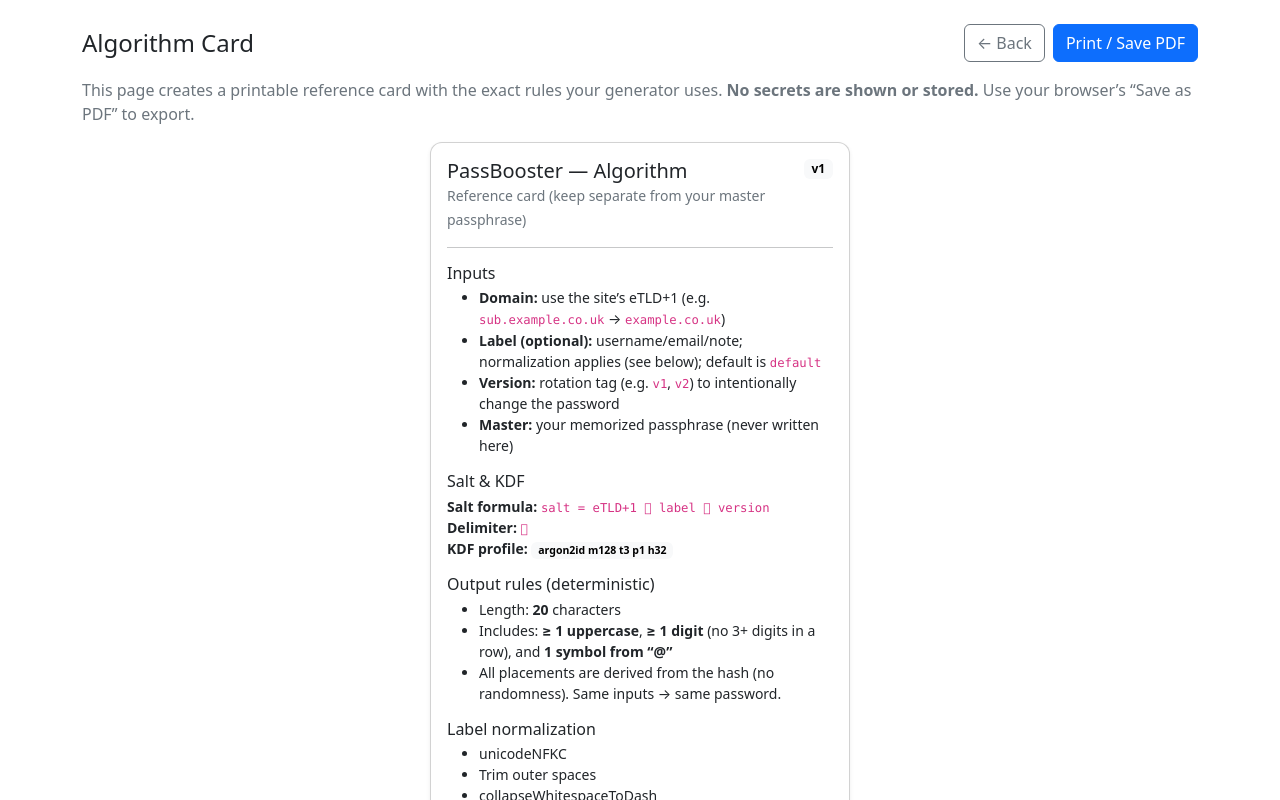
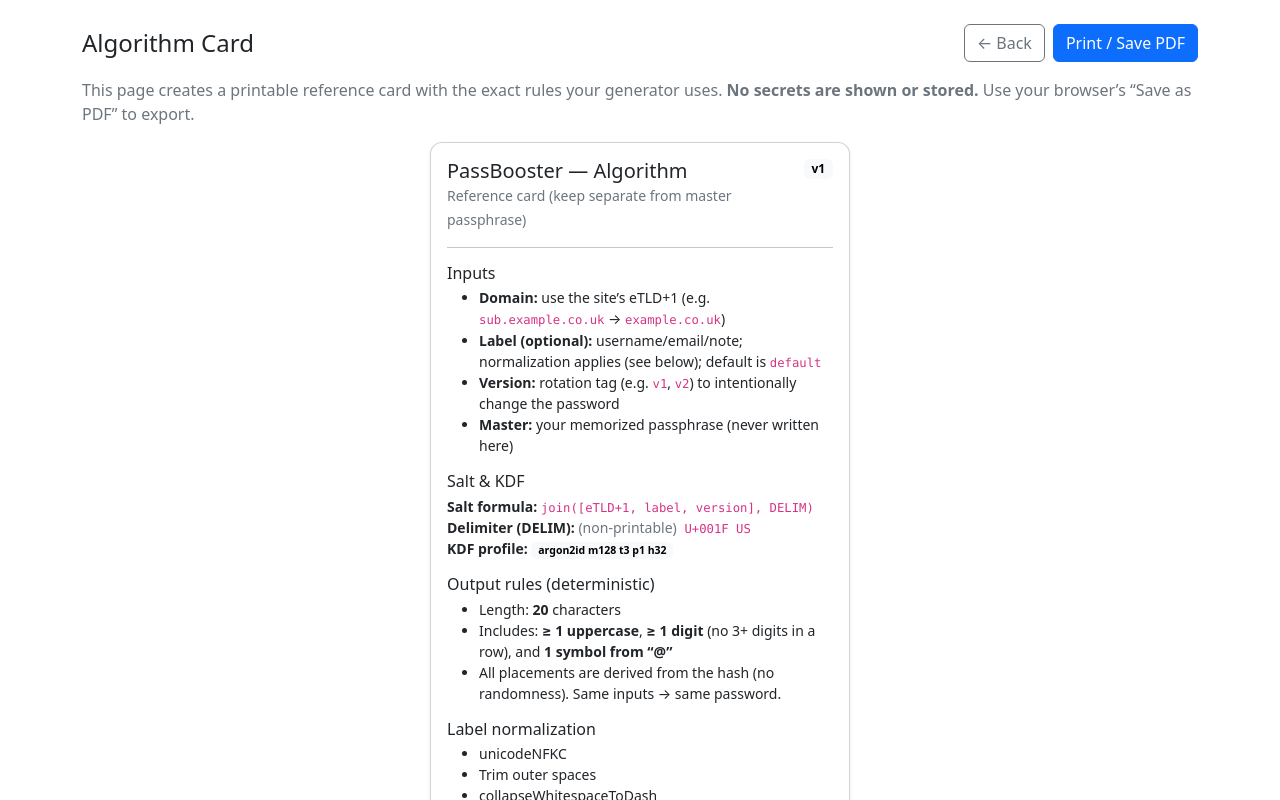
Before and after one commit to WebDevBooster/passbooster, a SvelteKit app: page /card in a window 1280 px wide. Shown: the top 800 px of the page. Built offline with nearby package versions, Linux system fonts and the light colour scheme.

Commit message:
Adjust to non-printable characters in the delimiter.

```diff
--- a/src/routes/card/+page.svelte
+++ b/src/routes/card/+page.svelte
@@ -6,7 +6,7 @@
     // live settings
     $: s = $settings;
 
-    // Friendly titles for label normalization steps (fallback to the key if unknown)
+    // Friendly titles for label normalization steps
     const STEP_LABELS = {
         trim: 'Trim outer spaces',
         collapse_ws: 'Collapse inner spaces',
@@ -15,20 +15,58 @@
         map_lookalikes: 'Map lookalike chars',
         keep_safe: 'Keep only [a–z 0–9 . _ -]'
     };
-    $: enabledSteps = Object.entries(s.labelSteps || {})
-        .filter(([, v]) => !!v)
-        .map(([k]) => STEP_LABELS[k] || k);
 
+    // List of enabled normalization steps (human-readable)
+    $: enabledSteps =
+        Object.entries(s.labelSteps || {})
+            .filter(([, v]) => !!v)
+            .map(([k]) => STEP_LABELS[k] || k);
+
+    // KDF profile summary (matches Generate page)
     $: kdfProfile = `argon2id m${s.memoryMiB} t${s.passes} p${s.parallelism} h${s.hashBytes}`;
-    $: symbolNote = s.symbols ? `1 symbol from “${s.symbols}”` : 'no symbols (symbols disabled)';
-    $: saltFormula = `salt = eTLD+1 ${SALT_DELIM} label ${SALT_DELIM} version`;
+
+    // Output policy summary
+    $: symbolNote = (s.symbols && s.symbols.length > 0)
+        ? `1 symbol from “${s.symbols}”`
+        : 'no symbols (symbols disabled)';
+
+    // Salt formula text (don’t embed raw delimiter)
+    const saltFormula = 'join([eTLD+1, label, version], DELIM)';
+
+    // Describe delimiter safely for print (hex + control-name if non-printable)
+    function describeDelimiter(delim) {
+        if (!delim) return { printable: true, text: "'' (empty)" };
+
+        const cps = [...delim].map(ch => ch.codePointAt(0));
+        const printable = cps.every(cp => cp >= 0x20 && cp <= 0x7E); // ASCII printable
+
+        const NAMES = {
+            0x00:'NUL',0x01:'SOH',0x02:'STX',0x03:'ETX',0x04:'EOT',0x05:'ENQ',0x06:'ACK',0x07:'BEL',
+            0x08:'BS',0x09:'TAB',0x0A:'LF',0x0B:'VT',0x0C:'FF',0x0D:'CR',0x0E:'SO',0x0F:'SI',
+            0x10:'DLE',0x11:'DC1',0x12:'DC2',0x13:'DC3',0x14:'DC4',0x15:'NAK',0x16:'SYN',0x17:'ETB',
+            0x18:'CAN',0x19:'EM',0x1A:'SUB',0x1B:'ESC',0x1C:'FS',0x1D:'GS',0x1E:'RS',0x1F:'US',0x7F:'DEL'
+        };
+
+        if (printable) {
+            return { printable: true, text: `'${delim}'` };
+        }
+
+        const parts = cps.map(cp => {
+            const name = NAMES[cp] || 'control';
+            return `U+${cp.toString(16).toUpperCase().padStart(4,'0')} ${name}`;
+        });
+
+        return { printable: false, text: parts.join(' + ') };
+    }
+
+    $: delimInfo = describeDelimiter(SALT_DELIM);
 
     function printCard() {
         window.print();
     }
 
     onMount(() => {
-        // nothing required; reserved if you later add dynamic sizing controls
+        // nothing required; reserved for adding dynamic sizing controls
     });
 </script>
 
@@ -58,7 +96,7 @@
                 <header class="d-flex justify-content-between align-items-start">
                     <div>
                         <h2 class="h5 mb-0">PassBooster — Algorithm</h2>
-                        <small class="text-muted">Reference card (keep separate from your master passphrase)</small>
+                        <small class="text-muted">Reference card (keep separate from master passphrase)</small>
                     </div>
                     <span class="badge text-bg-light">v1</span>
                 </header>
@@ -82,7 +120,15 @@
                         <h3 class="h6 mb-1">Salt &amp; KDF</h3>
                         <div class="small">
                             <div><strong>Salt formula:</strong> <code>{saltFormula}</code></div>
-                            <div><strong>Delimiter:</strong> <code>{SALT_DELIM}</code></div>
+                            <div>
+                                <strong>Delimiter (DELIM):</strong>
+                                {#if delimInfo.printable}
+                                    <code>{delimInfo.text}</code> <span class="text-muted">(printable)</span>
+                                {:else}
+                                    <span class="text-muted">(non-printable)</span>
+                                    <code class="ms-1">{delimInfo.text}</code>
+                                {/if}
+                            </div>
                             <div><strong>KDF profile:</strong> <span class="badge text-bg-light">{kdfProfile}</span></div>
                         </div>
                     </div>
```
